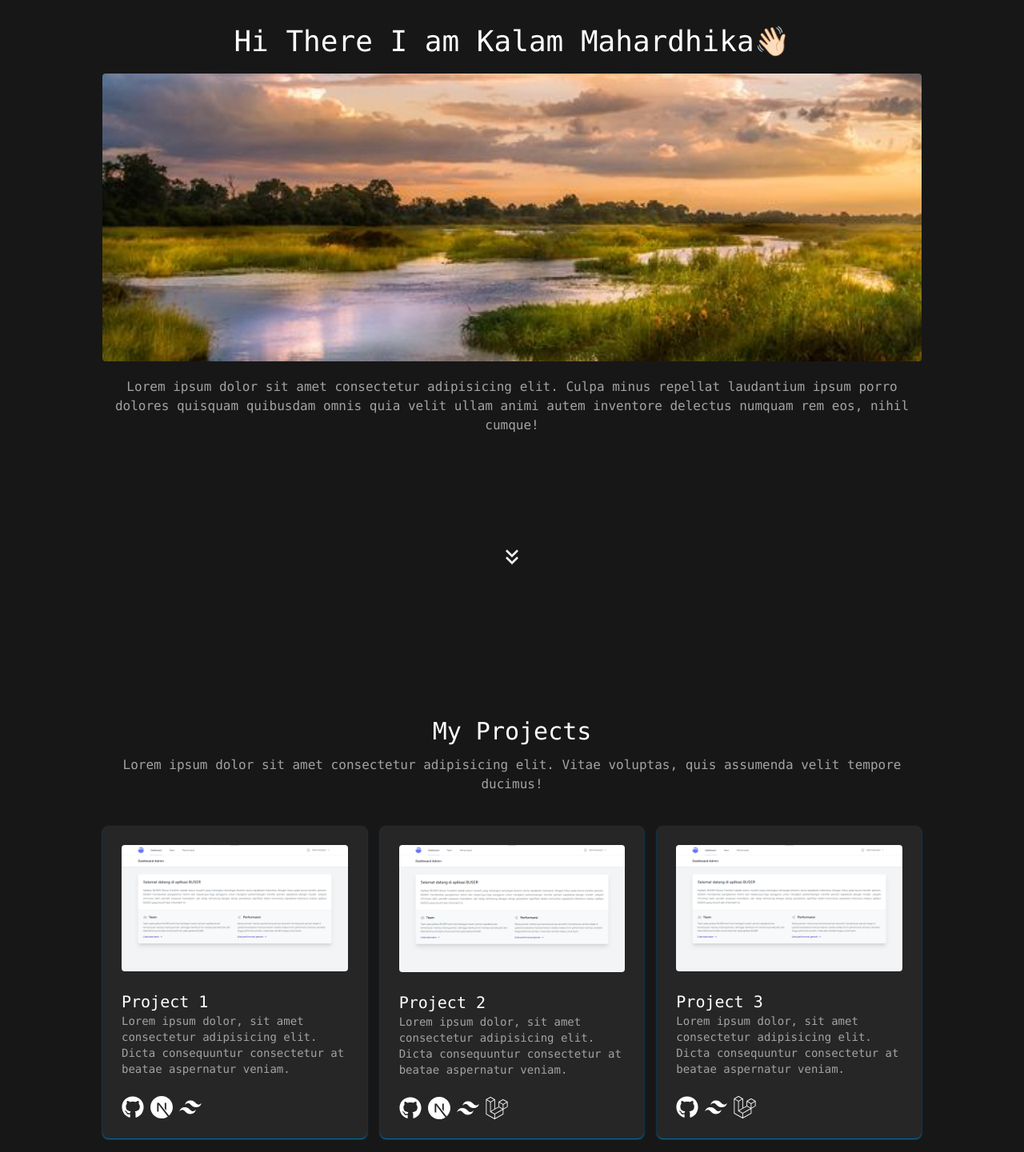
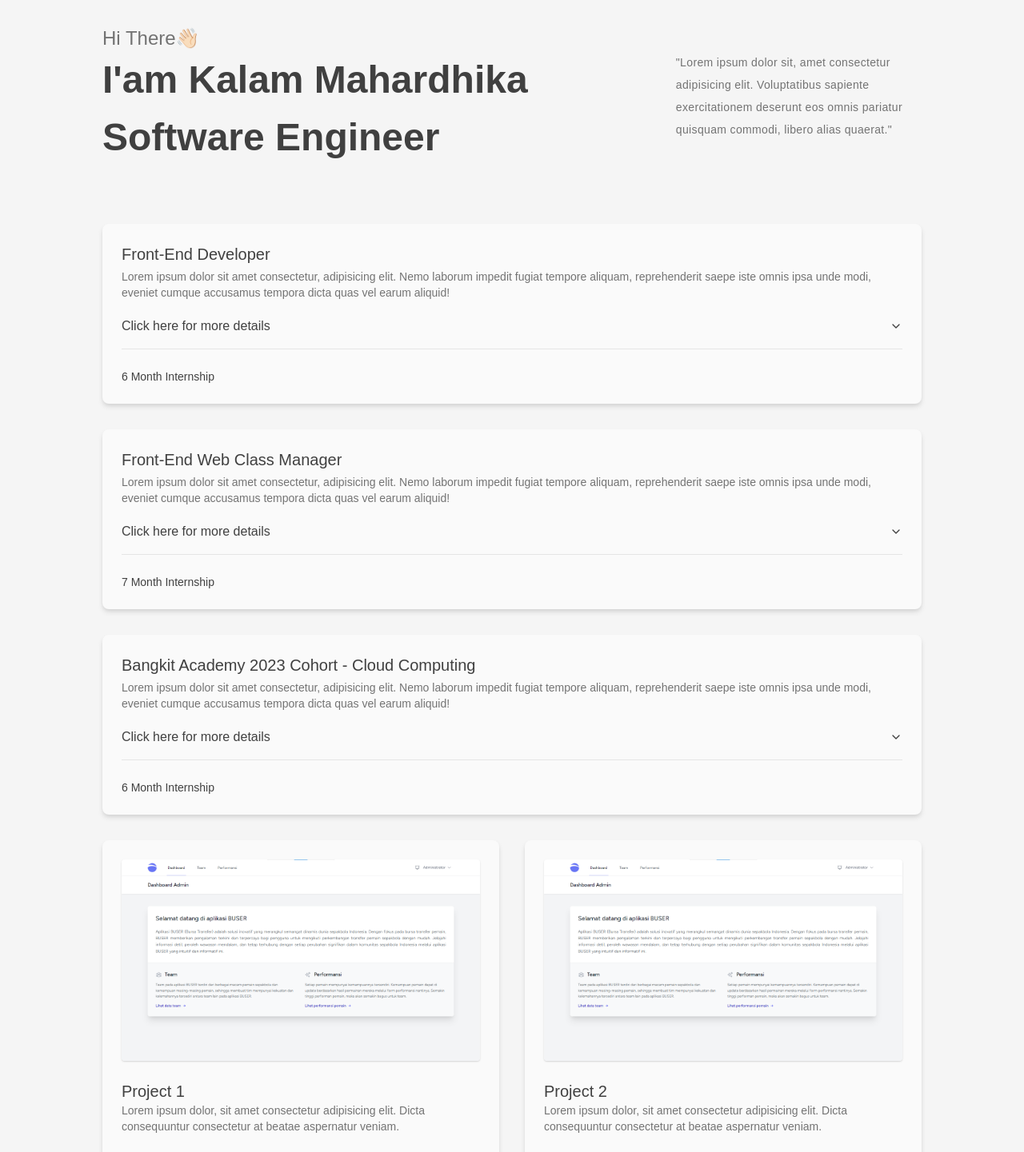
Before and after one commit to kalam-md/portfolio-kalam, a Next.js app: page / in a window 1280 px wide. Shown: the part 40-1481 px from the top of the page at 80% size. Built offline with nearby package versions, Linux system fonts and the light colour scheme.

Commit message:
new desain

```diff
--- a/src/app/page.tsx
+++ b/src/app/page.tsx
@@ -13,9 +13,9 @@ export default function Home() {
       title: "Project 1",
       description: "Lorem ipsum dolor, sit amet consectetur adipisicing elit. Dicta consequuntur consectetur at beatae aspernatur veniam.",
       icons: [
-        { icon: FaGithub, className: "h-7 w-7 hover:text-neutral-200" },
-        { icon: SiNextdotjs, className: "h-7 w-7 hover:text-neutral-200" },
-        { icon: SiTailwindcss, className: "h-7 w-7 hover:text-neutral-200" },
+        { icon: FaGithub, className: "h-7 w-7 hover:text-neutral-700" },
+        { icon: SiNextdotjs, className: "h-7 w-7 hover:text-neutral-700" },
+        { icon: SiTailwindcss, className: "h-7 w-7 hover:text-neutral-700" },
       ],
     },
     {
@@ -23,10 +23,10 @@ export default function Home() {
       title: "Project 2",
       description: "Lorem ipsum dolor, sit amet consectetur adipisicing elit. Dicta consequuntur consectetur at beatae aspernatur veniam.",
       icons: [
-        { icon: FaGithub, className: "h-7 w-7 hover:text-neutral-200" },
-        { icon: SiNextdotjs, className: "h-7 w-7 hover:text-neutral-200" },
-        { icon: SiTailwindcss, className: "h-7 w-7 hover:text-neutral-200" },
-        { icon: FaLaravel, className: "h-7 w-7 hover:text-neutral-200" },
+        { icon: FaGithub, className: "h-7 w-7 hover:text-neutral-700" },
+        { icon: SiNextdotjs, className: "h-7 w-7 hover:text-neutral-700" },
+        { icon: SiTailwindcss, className: "h-7 w-7 hover:text-neutral-700" },
+        { icon: FaLaravel, className: "h-7 w-7 hover:text-neutral-700" },
       ],
     },
     {
@@ -34,142 +34,81 @@ export default function Home() {
       title: "Project 3",
       description: "Lorem ipsum dolor, sit amet consectetur adipisicing elit. Dicta consequuntur consectetur at beatae aspernatur veniam.",
       icons: [
-        { icon: FaGithub, className: "h-7 w-7 hover:text-neutral-200" },
-        { icon: SiTailwindcss, className: "h-7 w-7 hover:text-neutral-200" },
-        { icon: FaLaravel, className: "h-7 w-7 hover:text-neutral-200" },
+        { icon: FaGithub, className: "h-7 w-7 hover:text-neutral-700" },
+        { icon: SiTailwindcss, className: "h-7 w-7 hover:text-neutral-700" },
+        { icon: FaLaravel, className: "h-7 w-7 hover:text-neutral-700" },
       ],
     },
   ]
 
   const experiences = [
     {
-      title: "Experience 1",
-      description: "Lorem ipsum dolor, sit amet consectetur adipisicing elit. Dicta consequuntur consectetur at beatae aspernatur veniam.",
+      title: "Front-End Developer",
+      description: "Lorem ipsum dolor sit amet consectetur, adipisicing elit. Nemo laborum impedit fugiat tempore aliquam, reprehenderit saepe iste omnis ipsa unde modi, eveniet cumque accusamus tempora dicta quas vel earum aliquid!",
       duration: "6 Month Internship",
       details: [
-        { detail: "Lorem ipsum dolor sit amet consectetur adipisicing elit. Culpa minus repellat laudantium ipsum porro dolores quisquam quibusdam omnis quia velit." },
-        { detail: "Lorem ipsum dolor sit amet consectetur adipisicing elit. Culpa minus repellat laudantium ipsum porro dolores quisquam quibusdam omnis quia velit." },
-        { detail: "Lorem ipsum dolor sit amet consectetur adipisicing elit. Culpa minus repellat laudantium ipsum porro dolores quisquam quibusdam omnis quia velit." },
+        { detail: "Create new features for the finplan.id website using API, Vue JS and Sass such as: stock broker, admin management dashboard, customer service integration." },
+        { detail: "Collaborate with the application development team and stakeholders for website needs." },
+        { detail: "Participated in sprint planning up to sprint retrospective in the website development stage." },
+        { detail: "Attend weekly and monthly sprint meetings regarding website development progress." },
       ],
     },
     {
-      title: "Experience 2",
-      description: "Lorem ipsum dolor, sit amet consectetur adipisicing elit. Dicta consequuntur consectetur at beatae aspernatur veniam.",
+      title: "Front-End Web Class Manager",
+      description: "Lorem ipsum dolor sit amet consectetur, adipisicing elit. Nemo laborum impedit fugiat tempore aliquam, reprehenderit saepe iste omnis ipsa unde modi, eveniet cumque accusamus tempora dicta quas vel earum aliquid!",
       duration: "7 Month Internship",
       details: [
-        { detail: "Lorem ipsum dolor sit amet consectetur adipisicing elit. Culpa minus repellat laudantium ipsum porro dolores quisquam quibusdam omnis quia velit." },
-        { detail: "Lorem ipsum dolor sit amet consectetur adipisicing elit. Culpa minus repellat laudantium ipsum porro dolores quisquam quibusdam omnis quia velit." },
-        { detail: "Lorem ipsum dolor sit amet consectetur adipisicing elit. Culpa minus repellat laudantium ipsum porro dolores quisquam quibusdam omnis quia velit." },
+        { detail: "Prepare presentation needs, pretest-posttest, feedback forms, modules, online materials, indicators assessments, assessment sheets, monitoring and coordination sheets, and LMS." },
+        { detail: "Coordinate daily class implementation and guide 17 members throughout the learning program (Onboarding, Learning journey progress, weekly assignments, monthly projects and final exams)." },
+        { detail: "Collaborate with project managers, mentors and learning designers for continuity and smoothness bootcamp for the next 6 months." },
       ],
     },
     {
-      title: "Experience 3",
-      description: "Lorem ipsum dolor, sit amet consectetur adipisicing elit. Dicta consequuntur consectetur at beatae aspernatur veniam.",
-      duration: "3 Month Internship",
+      title: "Bangkit Academy 2023 Cohort - Cloud Computing",
+      description: "Lorem ipsum dolor sit amet consectetur, adipisicing elit. Nemo laborum impedit fugiat tempore aliquam, reprehenderit saepe iste omnis ipsa unde modi, eveniet cumque accusamus tempora dicta quas vel earum aliquid!",
+      duration: "6 Month Internship",
       details: [
-        { detail: "Lorem ipsum dolor sit amet consectetur adipisicing elit. Culpa minus repellat laudantium ipsum porro dolores quisquam quibusdam omnis quia velit." },
-        { detail: "Lorem ipsum dolor sit amet consectetur adipisicing elit. Culpa minus repellat laudantium ipsum porro dolores quisquam quibusdam omnis quia velit." },
-        { detail: "Lorem ipsum dolor sit amet consectetur adipisicing elit. Culpa minus repellat laudantium ipsum porro dolores quisquam quibusdam omnis quia velit." },
+        { detail: "Learn about the basics of Web Development Programming such as HTML, CSS and Javascript." },
+        { detail: "Learn about the basics of Cloud Computing on Google Cloud." },
+        { detail: "Create a Capstone Project, namely the Pemasokita application, namely a plant quality scanning application using React Js, Tensorflow Js, Kotlin and Google Cloud." },
       ],
     },
   ]
 
   return (
     <>
-      {/* <section className="flex min-h-screen flex-col justify-center items-center py-8 bg-neutral-900 sm:px-0 px-4">
-        <header className="max-w-5xl w-full gap-5 font-mono">
-          <div className="flex flex-col items-center">
-            <div className="text-white flex flex-col gap-2 text-center">
-              <h1 className="text-3xl">Hi There👋🏻</h1>
-              <h3>I am Kalam Mahardhika as <span className="text-sky-400">Computer Science Student & Software Developer</span></h3>
-              <p>Lorem ipsum dolor sit amet consectetur adipisicing elit. Sint, incidunt error? Ad, harum quis ab voluptas repellat quos architecto voluptatibus labore delectus. Distinctio velit tempore odit et quas ex totam labore odio! Deleniti ducimus qui assumenda iste, inventore quo commodi.</p>
+      <section className="flex min-h-screen flex-col justify-center items-center py-8 bg-neutral-100">
+        <header className="max-w-5xl w-full gap-5 font-body">
+          <div className="flex flex-col gap-8">
+            {/* <div className="flex flex-col text-center">
+              <h1 className="text-3xl font-bold text-neutral-700">Hi I&apos;am Kalam Mahardhika</h1>
+              <h3 className="text-lg font-medium text-neutral-500">Software Developer Enthusiast</h3>
+            </div> */}
+            <div className="flex items-center my-10">
+              <div className="w-[70%]">
+                <h3 className="text-2xl font-medium text-neutral-500">Hi There👋🏻</h3>
+                <h1 className="text-[3rem] font-bold text-neutral-700">I&apos;am Kalam Mahardhika</h1>
+                <h1 className="text-[3rem] font-bold text-neutral-700">Software Engineer</h1>
               </div>
-            <div className="flex gap-4">
-              <Button className="mt-4" variant="outline">
-                <MdDownload className="h-4 w-4 mr-2" /> Download CV
-              </Button>
-              <Button className="mt-4 bg-sky-600 hover:bg-sky-700">
-                <FaLinkedin className="h-4 w-4 mr-2" /> Go to Linkedin
-              </Button>
+              <div className="w-[30%]">
+                <p className="text-sm text-neutral-500 tracking-wide leading-loose">&#34;Lorem ipsum dolor sit, amet consectetur adipisicing elit. Voluptatibus sapiente exercitationem deserunt eos omnis pariatur quisquam commodi, libero alias quaerat.&#34;</p>
               </div>
             </div>
-        </header>
-        <MdKeyboardDoubleArrowDown className="h-[2rem] w-[2rem] text-white text-center absolute bottom-10 animate-bounce"/>
-      </section> */}
 
-      <section className="flex min-h-screen flex-col  items-center py-8 bg-neutral-900 sm:px-0 px-4">
-        <header className="max-w-5xl w-full flex flex-col gap-5 font-mono mt-10">
-          <h1 className="sm:text-4xl text-xl text-white text-center">Hi There I am Kalam Mahardhika👋🏻</h1>
-          <div className="relative w-full sm:h-[45vh] rounded-sm flex justify-center">
-            <Image
-              src="/hero.jpg"
-              width={700}
-              height={700}
-              alt="Hero"
-              className="rounded-sm w-full h-full bg-center object-cover"
-            />
-            {/* <div className="absolute inset-0 bg-gradient-to-r from-sky-500 to-sky-700 opacity-85 rounded-sm"></div> */}
-          </div>
-          <h1 className="sm:text-md text-neutral-400 text-center">Lorem ipsum dolor sit amet consectetur adipisicing elit. Culpa minus repellat laudantium ipsum porro dolores quisquam quibusdam omnis quia velit ullam animi autem inventore delectus numquam rem eos, nihil cumque!</h1>
-        </header>
-        <MdKeyboardDoubleArrowDown className="h-[2rem] w-[2rem] text-white text-center absolute bottom-10 animate-bounce"/>
-      </section>
-
-      <section className="flex min-h-screen flex-col justify-center items-center py-8 bg-neutral-900 sm:px-0 px-4">
-        <main className="max-w-5xl w-full flex flex-col gap-y-10 font-mono">
-          <div className="flex flex-col text-center gap-3">
-            <h1 className="text-3xl text-white">My Projects</h1>
-            <p className="text-neutral-400">Lorem ipsum dolor sit amet consectetur adipisicing elit. Vitae voluptas, quis assumenda velit tempore ducimus!</p>
-          </div>
-          <div className="grid sm:grid-cols-3 grid-cols-1 gap-4">
-            {projects.map((project, index) => (
-              <Card key={index} className="border-none shadow-sm shadow-sky-600 bg-neutral-800">
-                <CardHeader>
-                  <Image
-                    src={project.imageSrc}
-                    width={700}
-                    height={700}
-                    alt="Picture of the author"
-                    className="rounded-sm transition ease-in-out delay-150 hover:-translate-y-1 hover:scale-105 duration-300"
-                  />
-                </CardHeader>
-                <CardContent>
-                  <p className="font-medium text-white text-xl">{project.title}</p>
-                  <CardDescription className="text-neutral-400">{project.description}</CardDescription>
-                </CardContent>
-                <CardFooter>
-                  <div className="text-white flex gap-2">
-                  {project.icons.map((iconObject, index) => (
-                    <iconObject.icon key={index} className={iconObject.className} />
-                  ))}
-                  </div>
-                </CardFooter>
-              </Card>
-            ))}
-          </div>
-        </main>
-      </section>
-
-      <section className="flex min-h-screen flex-col justify-center items-center py-8 bg-neutral-900 sm:px-0 px-4">
-        <main className="max-w-5xl w-full flex flex-col gap-y-10 font-mono">
-          <div className="flex flex-col text-center gap-3">
-            <h1 className="text-3xl text-white">My Experience</h1>
-            <p className="text-neutral-400">Lorem ipsum dolor sit amet consectetur adipisicing elit. Vitae voluptas, quis assumenda velit tempore ducimus!</p>
-          </div>
-          <div className="flex flex-col gap-4">
+            <div className="flex flex-col gap-8">
               {experiences.map((experience, index) => (
-              <Card key={index} className="border-none shadow-sm shadow-sky-600 bg-neutral-800">
+                <Card key={index} className="border-none shadow-md shadow-neutral-300 bg-neutral-50 transition ease-in-out delay-150 hover:-translate-y-1 hover:scale-105 duration-300">
                   <CardHeader className="flex flex-col items-start gap-4 space-y-0">
                     <div className="space-y-1">
-                    <p className="font-medium text-white text-xl">{ experience.title }</p>
-                    <CardDescription className="text-neutral-400">
+                      <p className="font-medium text-neutral-700 text-xl">{ experience.title }</p>
+                      <CardDescription className="text-neutral-500">
                         { experience.description }
                       </CardDescription>
 
                       <Accordion type="single" collapsible>
                         <AccordionItem value="item-1">
-                        <AccordionTrigger className="text-white">Click here for more details</AccordionTrigger>
-                        <AccordionContent className="text-neutral-400">
+                          <AccordionTrigger className="text-neutral-700">Click here for more details</AccordionTrigger>
+                          <AccordionContent className="text-neutral-500">
                             <ul className="list-disc ml-5">
                               { experience.details.map((detail, index) => (
                                 <li key={index} className="text-sm">{ detail.detail }</li>
@@ -181,7 +120,7 @@ export default function Home() {
                     </div>
                   </CardHeader>
                   <CardContent>
-                  <div className="flex space-x-4 text-sm text-muted-foreground text-white">
+                    <div className="flex space-x-4 text-sm text-muted-foreground text-neutral-700">
                       <p>
                         { experience.duration }
                       </p>
@@ -190,43 +129,35 @@ export default function Home() {
                 </Card>
               ))}
             </div>
-        </main>
-      </section>
 
-      <section className="flex min-h-screen flex-col justify-center items-center py-8 bg-neutral-900 sm:px-0 px-4">
-        <main className="max-w-5xl w-full flex flex-col gap-y-10 font-mono">
-          <div className="flex flex-col text-center gap-3">
-            <h1 className="text-3xl text-white">My Galery</h1>
-            <p className="text-neutral-400">Lorem ipsum dolor sit amet consectetur adipisicing elit. Vitae voluptas, quis assumenda velit tempore ducimus!</p>
-          </div>
-          <div className="grid sm:grid-cols-3 grid-cols-2 items-center justify-center mx-auto gap-4">
+            <div className="grid sm:grid-cols-2 grid-cols-1 gap-8">
+              {projects.map((project, index) => (
+                <Card key={index} className="border-none shadow-md shadow-neutral-300 bg-neutral-50 transition ease-in-out delay-150 hover:-translate-y-1 hover:scale-105 duration-300">
+                  <CardHeader>
                     <Image
-              src="/exa1.jpg"
+                      src={project.imageSrc}
                       width={700}
                       height={700}
-              alt="Hero"
-              className="rounded-sm w-[20rem] aspect-[3/4] bg-cover object-cover hover:opacity-80 hover:scale-105 hover:-translate-y-1 transition ease-in-out delay-150 duration-300"
+                      alt="Picture of the author"
+                      className="rounded-sm shadow-neutral-300 shadow-sm"
                     />
-            <Image
-              src="/exa1.jpg"
-              width={700}
-              height={700}
-              alt="Hero"
-              className="rounded-sm w-[20rem] aspect-[3/4] bg-cover object-cover hover:opacity-80 hover:scale-105 hover:-translate-y-1 transition ease-in-out delay-150 duration-300"
-            />
-            <Image
-              src="/exa1.jpg"
-              width={700}
-              height={700}
-              alt="Hero"
-              className="rounded-sm w-[20rem] aspect-[3/4] bg-cover object-cover hover:opacity-80 hover:scale-105 hover:-translate-y-1 transition ease-in-out delay-150 duration-300"
-            />
+                  </CardHeader>
+                  <CardContent>
+                    <p className="font-medium text-neutral-700 text-xl">{project.title}</p>
+                    <CardDescription className="text-neutral-500">{project.description}</CardDescription>
+                  </CardContent>
+                  <CardFooter>
+                    <div className="text-neutral-500 flex gap-2">
+                    {project.icons.map((iconObject, index) => (
+                      <iconObject.icon key={index} className={iconObject.className} />
+                    ))}
                     </div>
-        </main>
-      </section>
-
-      <section className="flex flex-col justify-center items-center py-8 bg-neutral-900 sm:px-0 px-4">
-        <p className="text-white font-mono">Made with random inspiration🐲</p>
+                  </CardFooter>
+                </Card>
+              ))}
+            </div>
+          </div>
+        </header>
       </section>
     </>
   )
--- a/tailwind.config.ts
+++ b/tailwind.config.ts
@@ -18,6 +18,9 @@ const config = {
       },
     },
     extend: {
+      fontFamily: {
+        'body': ['"Poppins"', 'sans-serif'],
+      },
       colors: {
         border: "hsl(var(--border))",
         input: "hsl(var(--input))",
```
Also changed, not shown: src/app/globals.css (line endings or trailing spaces). Lines whose indentation alone changed are shown as unchanged.
